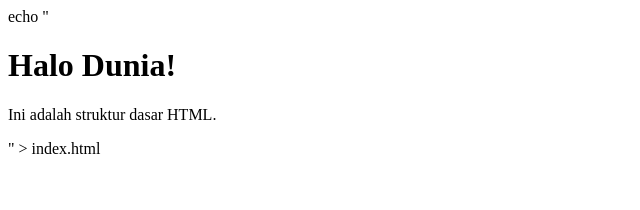
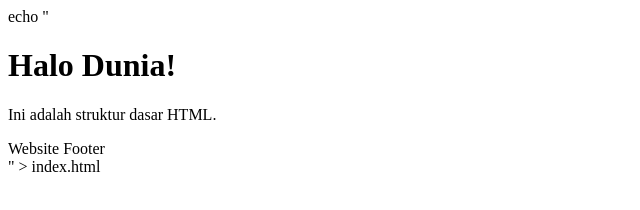
Before and after one commit to reginaadzkar-art/ProjectWebKu, a plain HTML site: page index.html in a window 1280 px wide. Shown: the whole page, without its empty margins (0-640 px from the left). Drawn offline with Linux system fonts and the light colour scheme.

Commit message:
Add footer component directly to main

```diff
--- a/index.html
+++ b/index.html
@@ -6,5 +6,7 @@ echo "<!DOCTYPE html>
   <body>
     <h1>Halo Dunia!</h1>
     <p>Ini adalah struktur dasar HTML.</p>
+    <footer>Website Footer</footer>
   </body>
-</html>" > index.html
+</html>
+" > index.html
```
Lines whose indentation alone changed are shown as unchanged.
